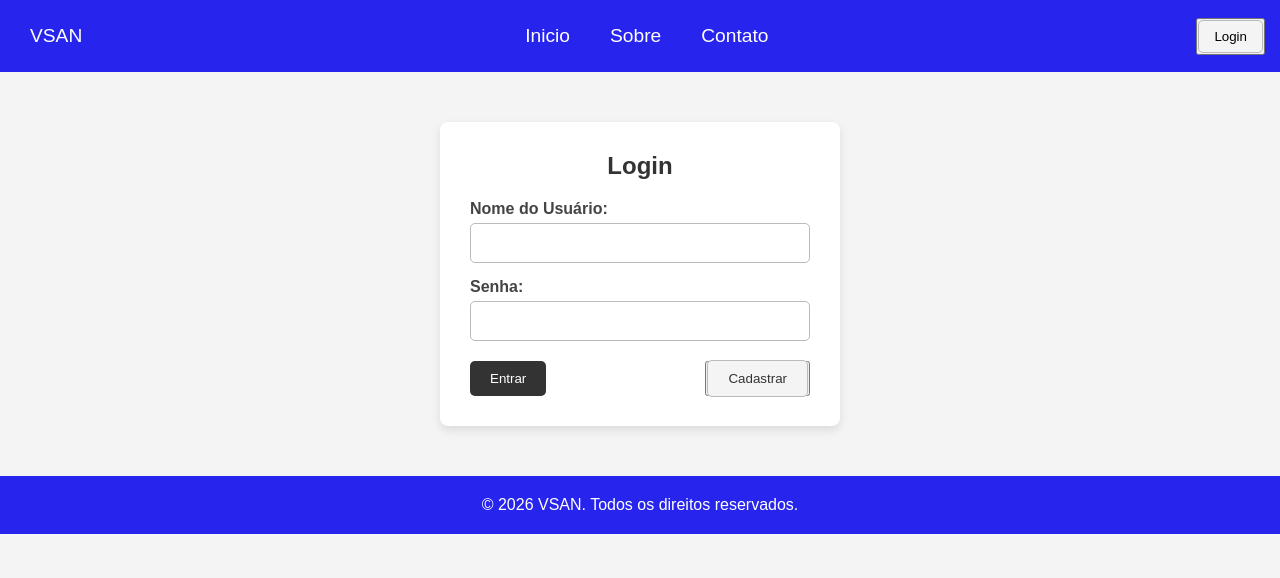
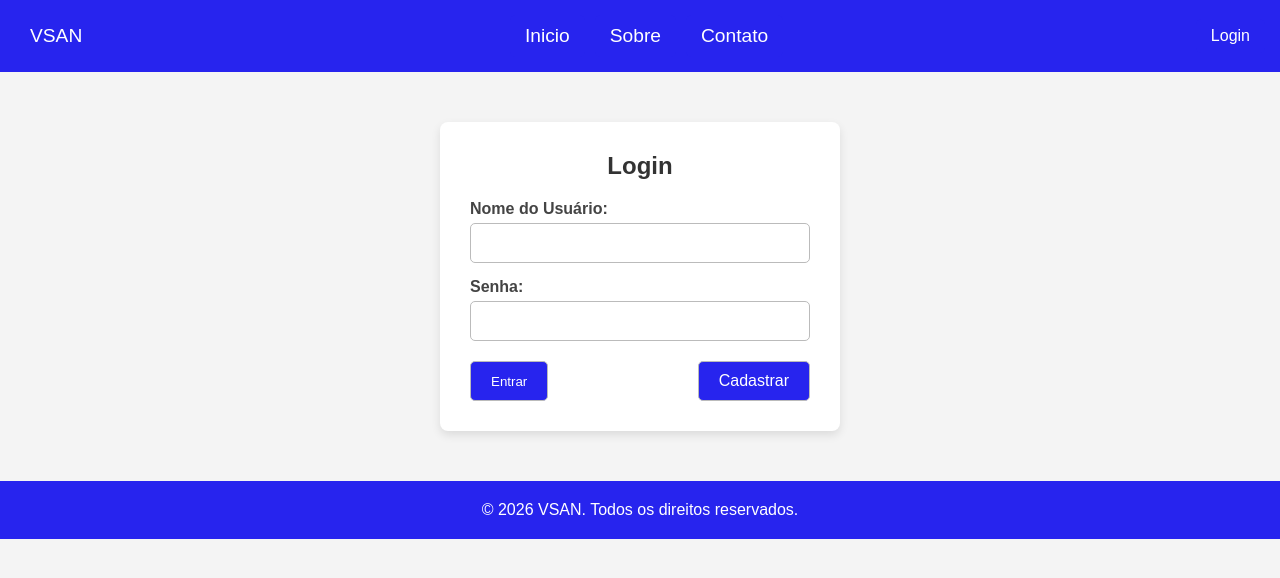
Before and after one commit to Jailsonsalima/vsan, a Django app: page /login/ in a window 1280 px wide. Shown: the top 578 px of the page. Run offline with Django 5.2, Linux system fonts and the light colour scheme.

Commit message:
atualização basica nos estilos dos botões

```diff
--- a/setores/templates/setores/cadastrar_setor.html
+++ b/setores/templates/setores/cadastrar_setor.html
@@ -9,7 +9,7 @@
         <label for="nome">Nome do Setor:</label>
         <input type="text" id="nome" name="nome" required>
     </div>
-    <button type="submit" class="btn-primary">Cadastrar</button>
+    <button type="submit" class="btn-secondary">Cadastrar</button>
 </form>
 </div>
 <div class="dashboard-container">
--- a/templates/header.html
+++ b/templates/header.html
@@ -3,18 +3,18 @@
     <a href="{% url 'home' %}" class="logo">VSAN</a>
     <nav>
         <ul class="menu">
-            <li><a href="{% url 'home' %}">Inicio</a></li>
-            <li><a href="{% url 'about' %}">Sobre</a></li>
-            <li><a href="{% url 'contact' %}">Contato</a></li>
+            <li><a href="{% url 'home' %}" class='btn-primary'>Inicio</a></li>
+            <li><a href="{% url 'about' %}" class='btn-primary'>Sobre</a></li>
+            <li><a href="{% url 'contact' %}" class='btn-primary'>Contato</a></li>
         </ul>
     </nav>
     <div class="auth-buttons">
     {% if user.is_authenticated %}
         <span class="user-info">Olá, {{ user.username }}!</span>
-        <button><a href="{% url 'dashboard' %}" class='btn-secondary'>Dashboard</a></button>
-        <button><a href="{% url 'logout' %}" class='btn-secondary'>Logout</a></button>
+        <a href="{% url 'dashboard' %}" class='btn-primary'>Dashboard</a>
+        <a href="{% url 'logout' %}" class='btn-primary'>Logout</a>
     {% else %}
-        <button><a href="{% url 'login' %}" class='btn-secondary'>Login</a></button>
+        <a href="{% url 'login' %}" class='btn-primary'>Login</a>
     {% endif %}
     </div>
 </header>
--- a/usuarios/static/css/style.css
+++ b/usuarios/static/css/style.css
@@ -72,7 +72,7 @@ body {
 }
 
 .btn-primary {
-    background-color: #333;
+    background-color: #2724ee;
     color: #fff;
     padding: 10px 20px;
     border: none;
@@ -83,21 +83,24 @@ body {
 }
 
 .btn-primary:hover {
-    background-color: #555;
+    background-color: #fff;
+    color: #333;
 }
 
 .btn-secondary {
-    background-color: #f4f4f4;
-    color: #333;
+    background-color: #2724ee;
+    color: #fff;
     padding: 10px 20px;
     border: 1px solid #bbb;
     border-radius: 5px;
     text-decoration: none;
     transition: background 0.3s;
+    cursor: pointer;
 }
 
 .btn-secondary:hover {
-    background-color: #ddd;
+    background-color: #1a179b;
+    color: #fff;
 }
 
 footer {
--- a/usuarios/templates/usuarios/cadastrar_usuario.html
+++ b/usuarios/templates/usuarios/cadastrar_usuario.html
@@ -31,7 +31,7 @@
             <input type="password" name="password2" required>
         </div>
 
-        <button type="submit" class="btn-primary">Cadastrar</button>
+        <button type="submit" class="btn-secondary">Cadastrar</button>
     </form>
 </div>
 {% endblock %}
--- a/usuarios/templates/usuarios/login.html
+++ b/usuarios/templates/usuarios/login.html
@@ -14,8 +14,8 @@
             <input type="password" id="password" name="password" required>
         </div>
         <div class="form-actions">
-            <button type="submit" class="btn-primary">Entrar</button>
-            <button><a href="{% url 'cadastrar_usuario' %}" class="btn-secondary">Cadastrar</a></button>
+            <button type="submit" class="btn-secondary">Entrar</button>
+            <a href="{% url 'cadastrar_usuario' %}" class="btn-secondary">Cadastrar</a>
         </div>
     </form>
 </div>
```
